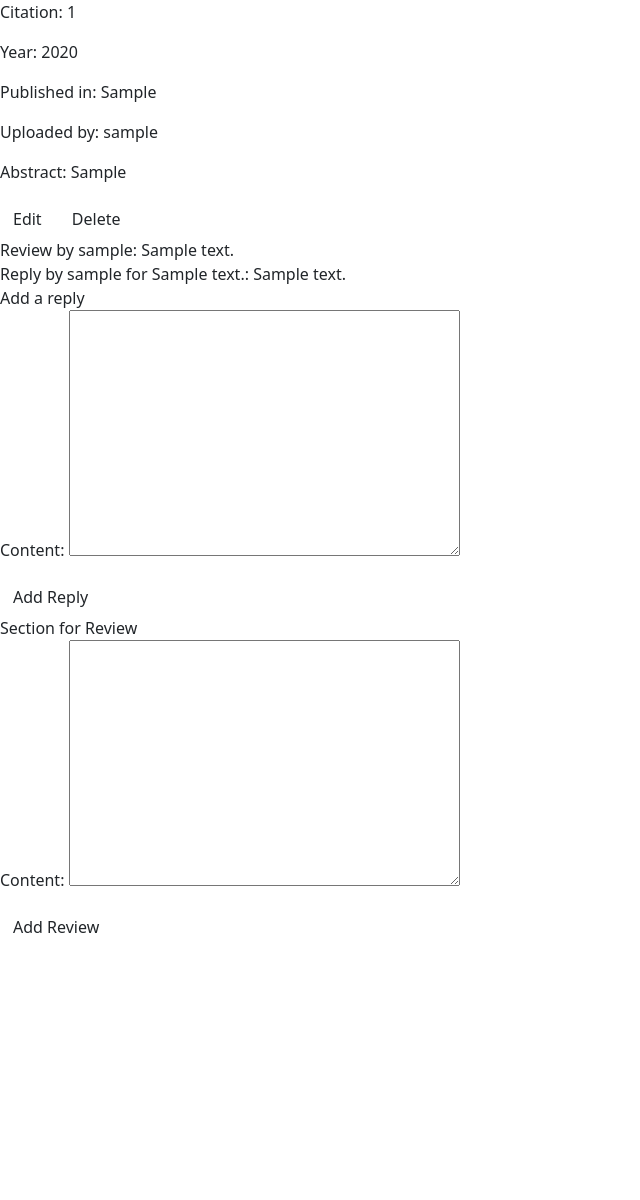
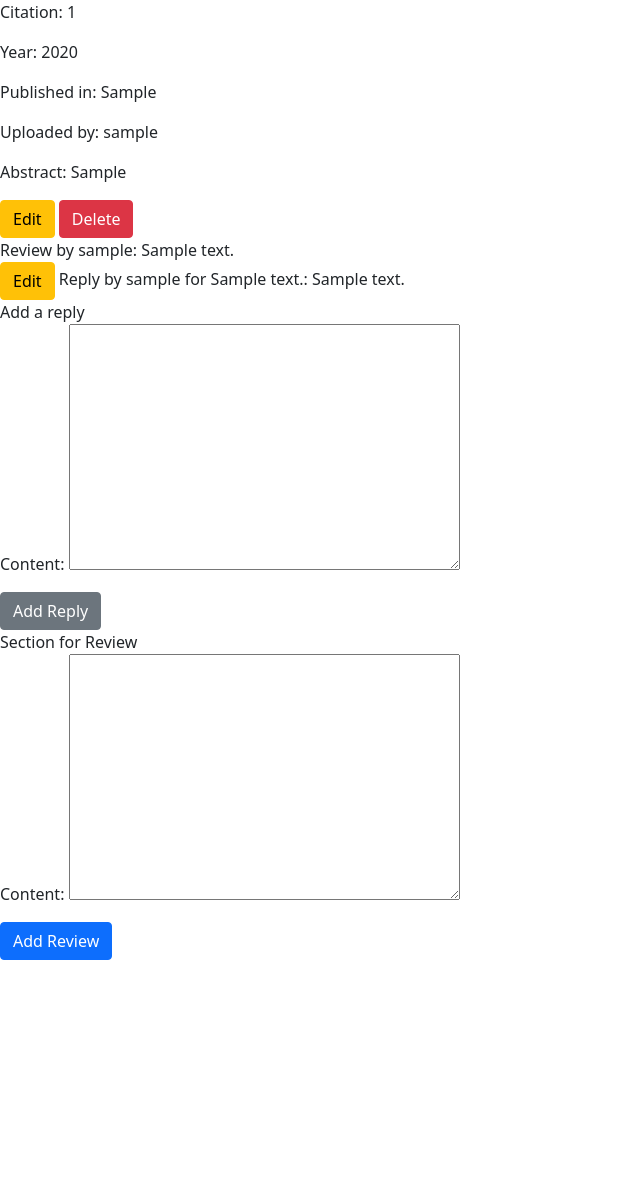
Before and after one commit to boyoon-c/readuck-api, a Django app: page /articles/1/ in a window 1280 px wide. Shown: the part 718-1918 px from the top of the page, without its empty margins (0-640 px from the left). Run offline with Django 3.2, Linux system fonts and the light colour scheme; tables that the repository leaves empty hold one stand-in row (values such as "Sample post").

Commit message:
Add update review functionality

```diff
--- a/main_app/models.py
+++ b/main_app/models.py
@@ -33,6 +33,12 @@ class Review(models.Model):
   )
   user=models.ForeignKey(User, on_delete=models.CASCADE)
   article = models.ForeignKey(Article, on_delete=models.CASCADE)
+
+  def get_absolute_url(self):
+    # return reverse('articles_detail')
+  # def get_absolute_url(self):
+  #   print("self", self)
+    return reverse('articles_detail', kwargs={'article_id': self.article_id })
 
 # Reply
 class Reply(models.Model):
--- a/main_app/templates/articles/detail.html
+++ b/main_app/templates/articles/detail.html
@@ -27,8 +27,8 @@
     <p>Published in: {{ article.journal }}</p>
     <p>Uploaded by: {{ article.user }}</p>
     <p>Abstract: {{ article.abstract }}</p>
-      <a href="{% url 'articles_update' article.id %}" class="btn warn">Edit</a>
-      <a href="{% url 'articles_delete' article.id %}" class="btn danger">Delete</a>
+      <a href="{% url 'articles_update' article.id %}" class="btn btn-warning">Edit</a>
+      <a href="{% url 'articles_delete' article.id %}" class="btn btn-danger">Delete</a>
   </div>
 
   <div>
@@ -36,6 +36,8 @@
       <div>
         Review by {{review.user}}: {{review.content}}
       </div>
+      <a href="{% url 'update_reviews' review.id %}" class="btn btn-warning">Edit</a>
+      {% comment %} <a href="{% url 'delete_reviews' review.id %}" class="btn btn-danger">Delete</a> {% endcomment %}
 
       {% for reply in replies %}
         {% if reply.review_id == review.id %}
@@ -50,7 +52,7 @@
     <label for="">Add a reply</label>
     {% csrf_token %}
     {{ reply_form.as_p }}
-    <button type="submit" class="btn submit">Add Reply</button>
+    <button type="submit" class="btn submit btn-secondary">Add Reply</button>
     </form>
     {% endfor %}
 
@@ -62,7 +64,7 @@
       class="subsection-content">
       {% csrf_token %}
       {{ review_form.as_p}}
-      <button type="submit" class="btn submit">Add Review</button>
+      <button type="submit" class="btn submit btn-primary">Add Review</button>
     </form>
     </div>
   </div>
--- a/main_app/urls.py
+++ b/main_app/urls.py
@@ -6,13 +6,18 @@ urlpatterns = [
   path('accounts/login/', views.Login.as_view(), name='login'),
   path('about/', views.about, name='about'),
   path('signup/', views.signup, name='signup'),
+  # articles
   path('articles/', views.articles_index, name="articles_index"),
   path('articles/<int:article_id>/', views.articles_detail, name='articles_detail'),
   path('articles/add/', views.ArticleCreate.as_view(), name='articles_add'),
   path('articles/<int:pk>/update/', views.ArticleUpdate.as_view(), name='articles_update'),
   path('articles/<int:pk>/delete', views.ArticleDelete.as_view(), name='articles_delete'),
+  # reviews
+  path('articles/<int:article_id>/add_reviews/', views.add_reviews, name='add_reviews'),
+  path('reviews/<int:pk>/update/', views.ReviewUpdate.as_view(), name='update_reviews'),
 
-  path('articles/<int:article_id>/add_reviews/', views.add_reviews, name='add_reviews'),
+
+  # replies
   path('articles/<int:article_id>/<int:review_id>/add_comments/', views.add_replies, name='add_replies'),
 
 
--- a/main_app/views.py
+++ b/main_app/views.py
@@ -49,20 +49,13 @@ def articles_index(request):
 def articles_detail(request, article_id):
   article = Article.objects.get(id=article_id)
   reviews = Review.objects.filter(article_id=article_id)
-  print('Filtered reviews', reviews)
-  # replies = Reply.objects.all()
   # Get all replies for reviews that correspond to an article
   reviews_id=[]
   for review in reviews:
     reviews_id.append(review.id)
-
-  print(reviews_id)
   replies = Reply.objects.filter(review_id__in=reviews_id)
-  print('replies', replies)
-  # replies = Reply.objects.filter(review_id=review_id)
   review_form = ReviewForm()
   reply_form = ReplyForm()
-  # replies = Reply.objects.filter(review_id=review_id)
   return render(request, 'articles/detail.html',
   {
     'article': article,
@@ -92,7 +85,9 @@ def add_replies(request, article_id, review_id):
     new_reply.save()
   return redirect('articles_detail', article_id=article_id)
 
-
+class ReviewUpdate(UpdateView):
+  model=Review
+  fields = '__all__'
 
 class ArticleCreate(CreateView):
   model = Article
```
Also changed, not shown: main_app/templates/main_app/review_form.html (added, +11 -0 lines).
